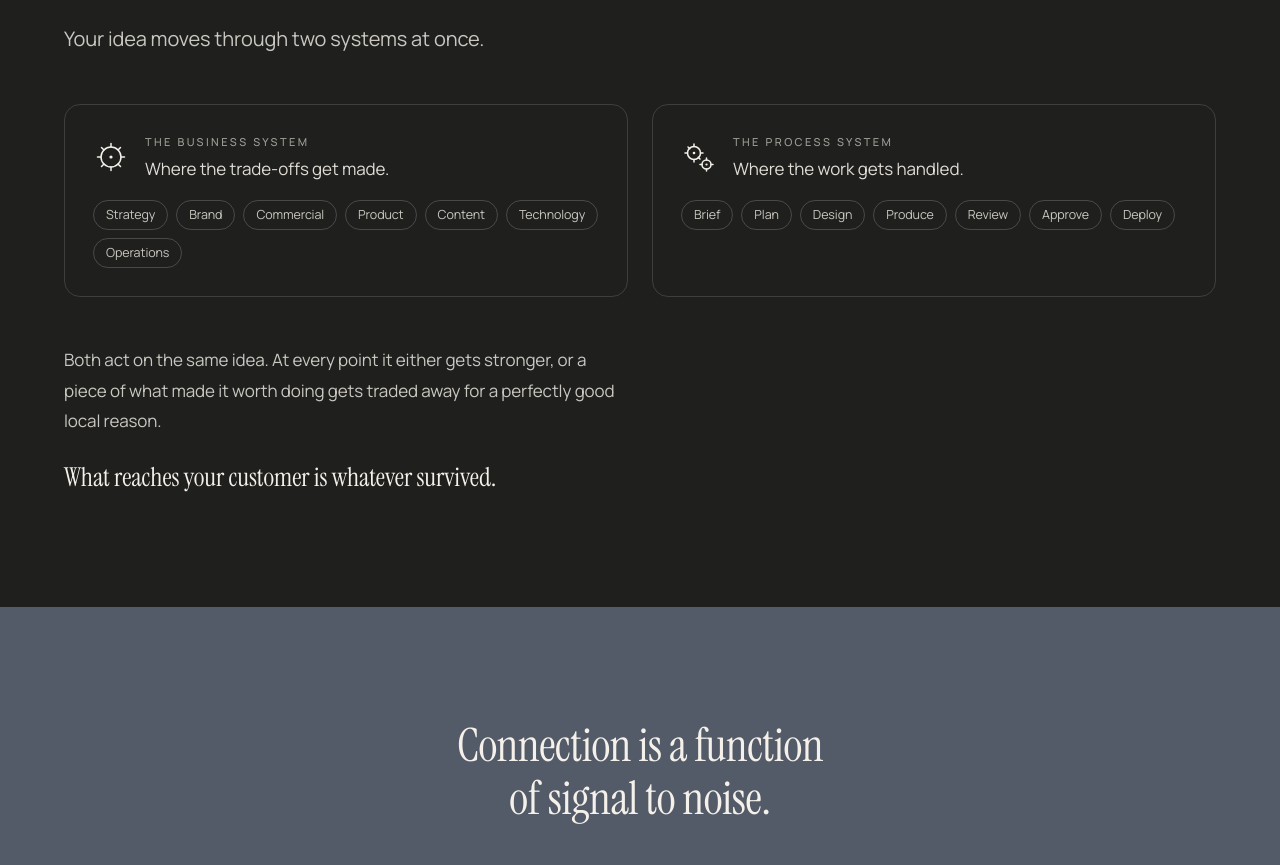
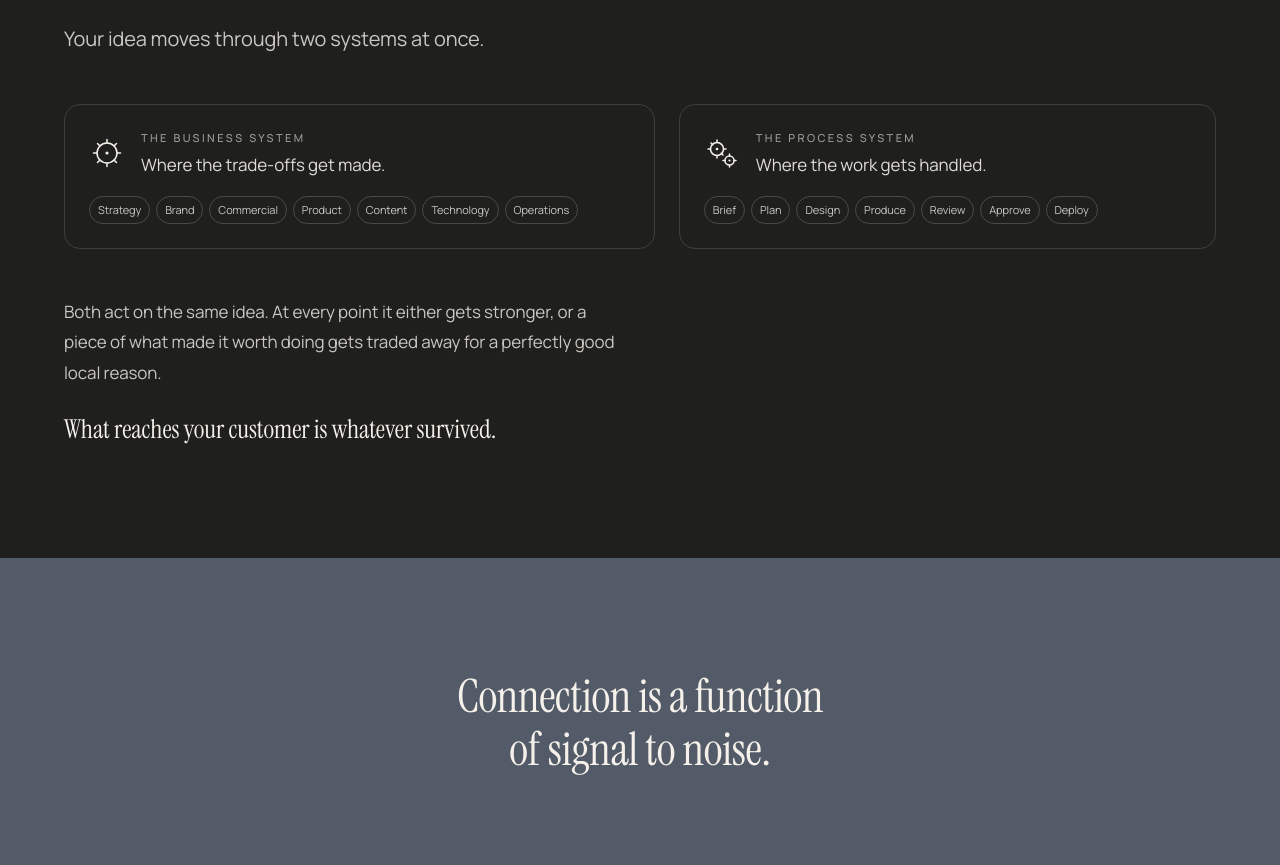
Before and after one commit to darrenbrett-lang/dabhands.delivery, a Next.js app: page /safe-passage in a window 1280 px wide. Shown: the part 1786-2651 px from the top of the page. Built offline with nearby package versions, Linux system fonts and the light colour scheme.

Commit message:
Safe Passage: system lozenges hold one line at desktop
The business card takes 1.1fr of the row and the chips tighten at xl
(11px, px-2, nowrap) so both sets sit on a single line with healthy
slack; below xl they wrap as before.

Co-Authored-By: Claude Fable 5 <noreply@anthropic.com>

```diff
--- a/pages/safe-passage.tsx
+++ b/pages/safe-passage.tsx
@@ -265,10 +265,12 @@ export default function SafePassage() {
               </p>
             </FadeUp>
 
-            <div className="mt-10 md:mt-12 grid grid-cols-1 md:grid-cols-2 gap-5 md:gap-6 items-stretch">
+            {/* The business card takes a touch more of the row at xl so its
+                seven lozenges hold one line; below xl they wrap naturally. */}
+            <div className="mt-10 md:mt-12 grid grid-cols-1 md:grid-cols-2 xl:grid-cols-[1.1fr_1fr] gap-5 md:gap-6 items-stretch">
               {SYSTEMS.map((s, i) => (
                 <FadeUp key={s.name} delay={0.08 + i * 0.08} className="h-full">
-                  <div className="flex h-full flex-col rounded-2xl border border-bone/15 p-6 md:p-7">
+                  <div className="flex h-full flex-col rounded-2xl border border-bone/15 p-6 md:p-7 xl:p-6">
                     <div className="flex items-center gap-4">
                       <span className="block h-9 w-9 shrink-0 text-bone">{s.icon}</span>
                       <div>
@@ -276,9 +278,9 @@ export default function SafePassage() {
                         <p className="mt-1.5 text-[16px] md:text-[17px] leading-snug text-bone/90">{s.line}</p>
                       </div>
                     </div>
-                    <div className="mt-5 flex flex-wrap gap-2">
+                    <div className="mt-5 flex flex-wrap gap-2 xl:flex-nowrap xl:gap-1.5">
                       {s.stages.map((stage) => (
-                        <span key={stage} className="rounded-full border border-bone/20 px-3 py-1 text-[12.5px] text-bone/80">
+                        <span key={stage} className="whitespace-nowrap rounded-full border border-bone/20 px-3 py-1 text-[12.5px] text-bone/80 xl:px-2 xl:text-[11px]">
                           {stage}
                         </span>
                       ))}
```
